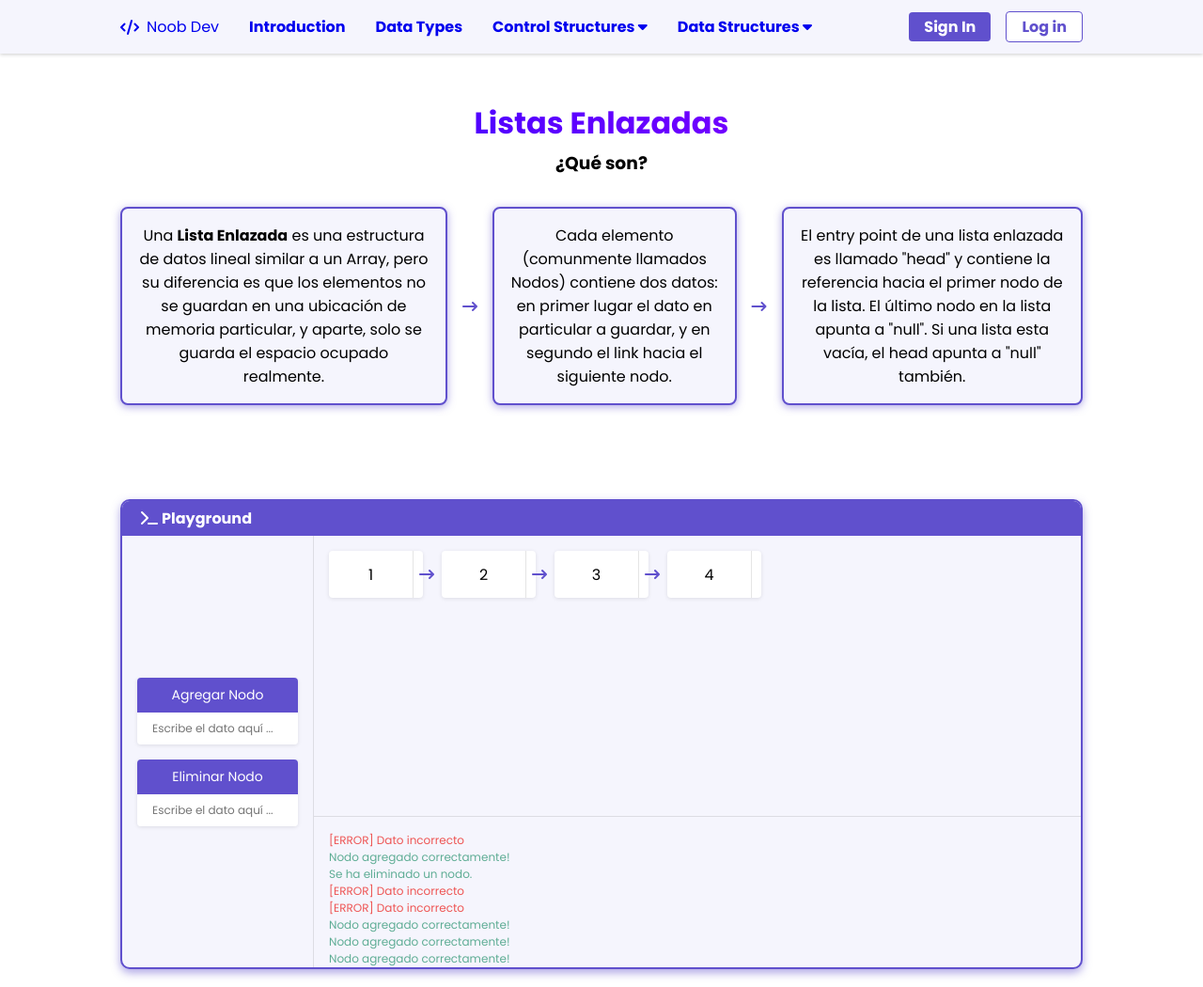
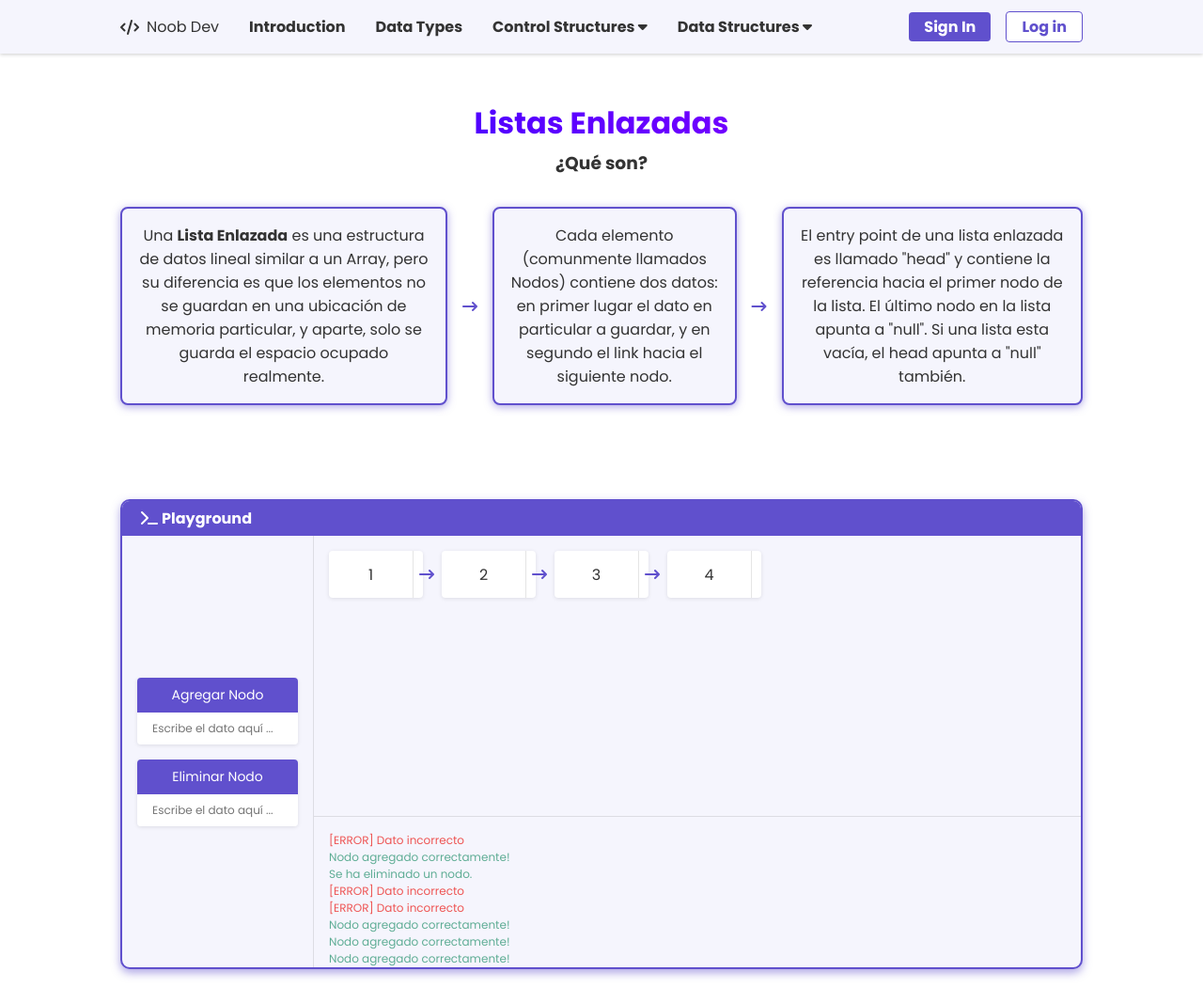
Before and after one commit to nicohermida01/linked-list, a plain HTML site: page index.html in a window 1280 px wide. Shown: the whole page at 94% size. Drawn offline with Linux system fonts and the light colour scheme.

Commit message:
add color: #333 to body

```diff
--- a/styles.css
+++ b/styles.css
@@ -30,6 +30,7 @@ body {
 	overflow-x: hidden;
 	font-family: 'Poppins', sans-serif;
 	background-color: #fff;
+	color: #333;
 }
 
 .nav-container {
@@ -56,6 +57,7 @@ body {
 }
 
 .nav-main header a {
+	color: #333;
 	display: flex;
 	align-items: center;
 	gap: 8px;
@@ -66,6 +68,10 @@ body {
 	gap: 32px;
 	font-size: 16px;
 	font-weight: bold;
+}
+
+.nav-main ul a {
+	color: #333;
 }
 
 .nav-login {
```
